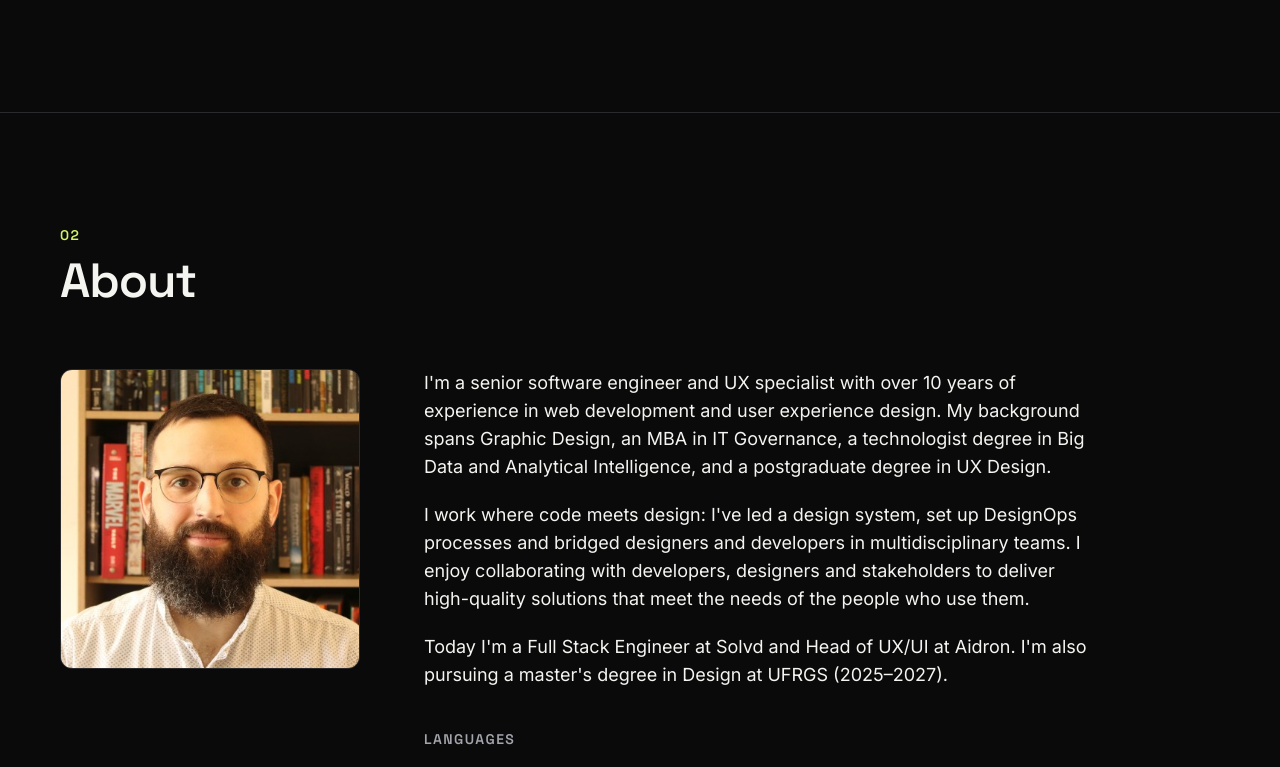
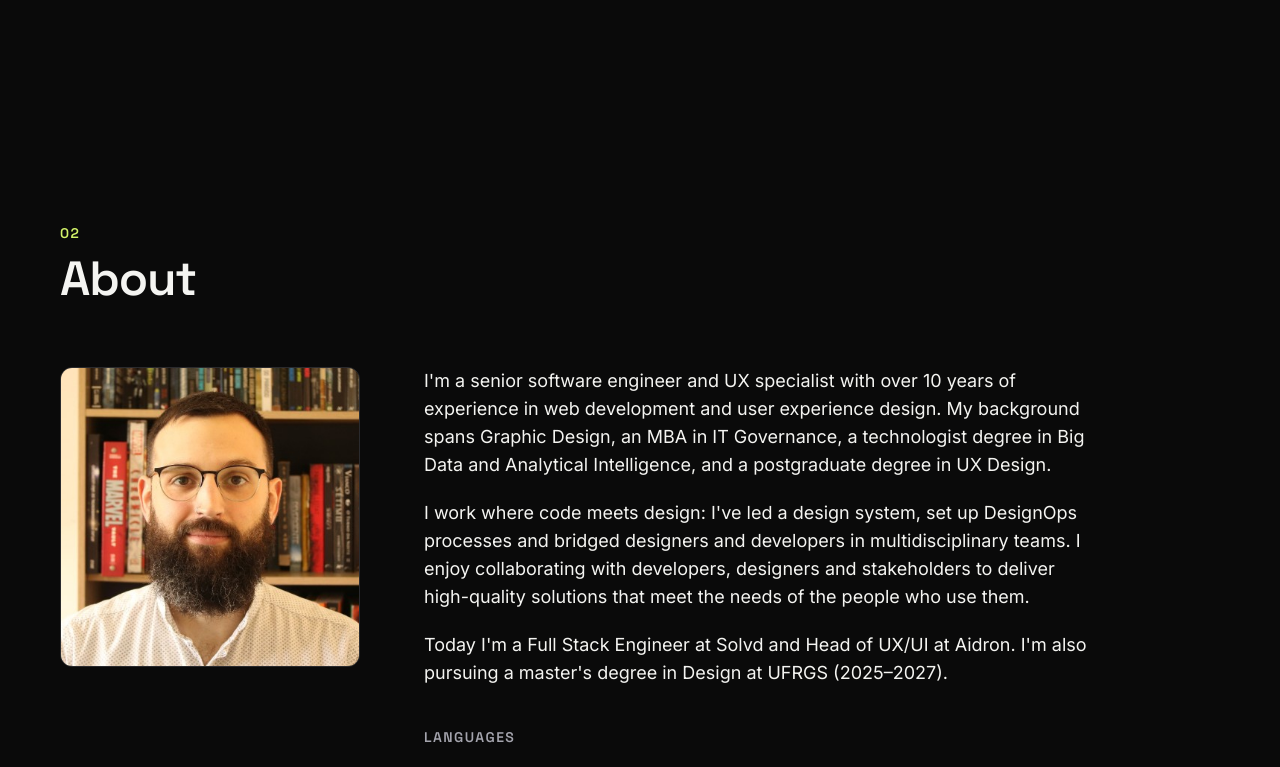
Before and after one commit to fernandolobao/portfolio, a Next.js app: page /en in a window 1280 px wide. Shown: the part 3022-3789 px from the top of the page. Built offline with nearby package versions, Linux system fonts and the light colour scheme; no server answers.

Commit message:
style: remove divider lines between sections

```diff
--- a/components/site/section.tsx
+++ b/components/site/section.tsx
@@ -21,7 +21,7 @@ export function Section({
     <section
       id={id}
       aria-labelledby={`${id}-title`}
-      className={cn("border-t border-border py-20 md:py-28", className)}
+      className={cn("py-20 md:py-28", className)}
     >
       <div className="container">
         <header className="mb-12 max-w-2xl md:mb-16">
```
